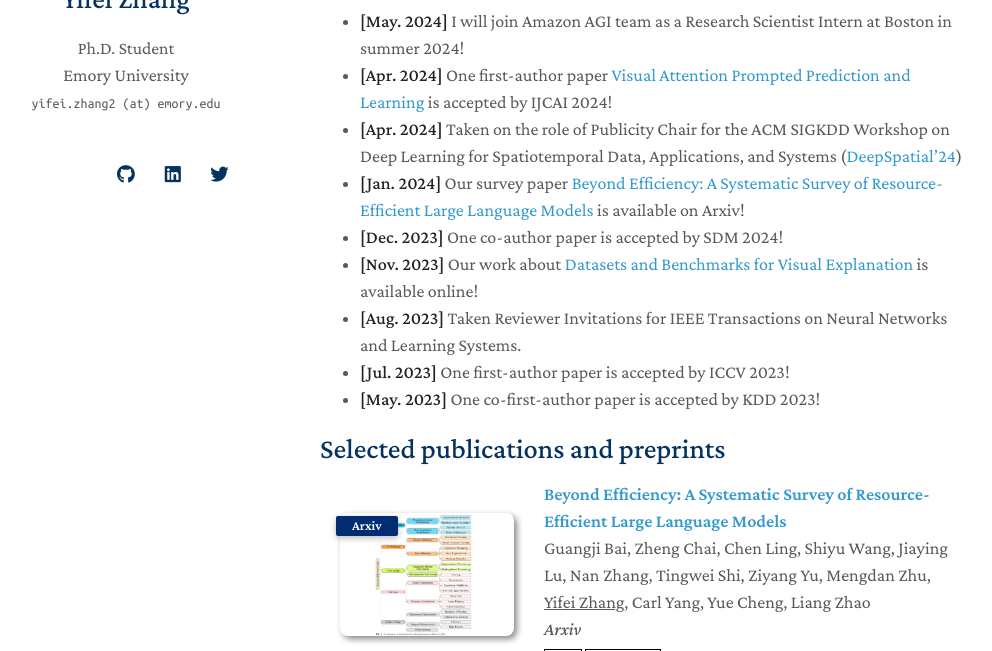
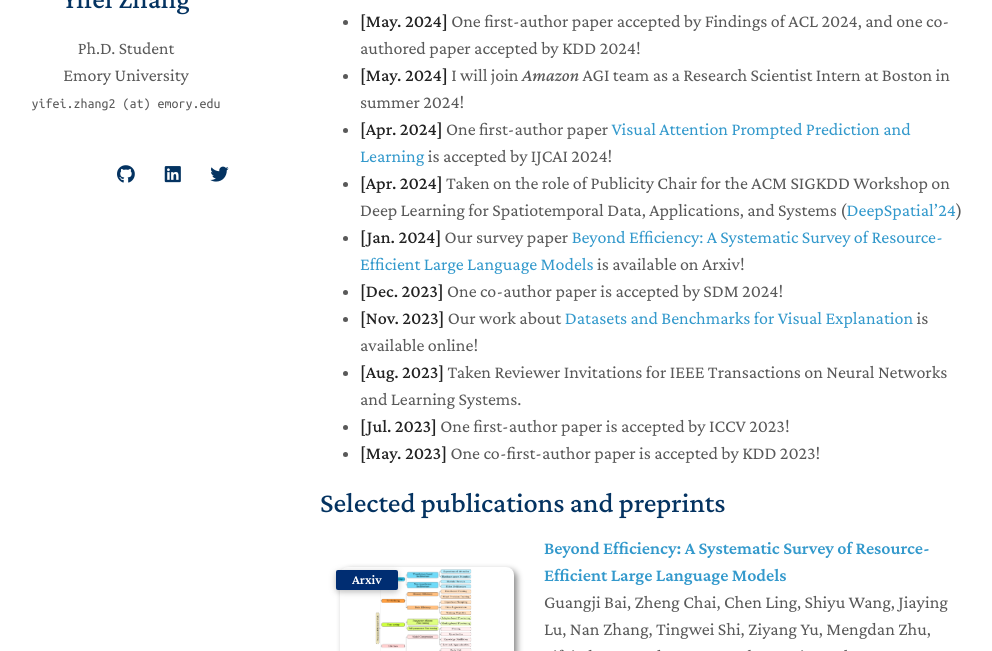
Before and after one commit to yifeizhangcs/yifeizhangcs.github.io, a Jekyll site: the page built from index.md, in a window 1280 px wide and 900 px high, scrolled down 467 px, cut to the strip 249-900 px from the top of the window. Shown: the whole strip, without its empty margins (150-1142 px from the left). Built offline with Jekyll 4.4.1, drawn with Linux system fonts in a browser that asks for light colours; nearby versions of some CDN libraries; a style sheet for code colours, icons or effects is not loaded; our own code applies the rules of GitHub Pages for plain Markdown files.

Commit message:
Update index.md

```diff
--- a/index.md
+++ b/index.md
@@ -17,8 +17,8 @@ I have been actively looking for *research scientist* or *applied scientist* int
 - **Natural Language Processing:** Multimodal Large Language Model, Explanation-guided Learning with Language Model
 
 ## News
-
-- **[May. 2024]** I will join Amazon AGI team as a Research Scientist Intern at Boston in summer 2024!
+- **[May. 2024]** One first-author paper accepted by Findings of ACL 2024, and one co-authored paper accepted by KDD 2024!
+- **[May. 2024]** I will join *Amazon* AGI team as a Research Scientist Intern at Boston in summer 2024!
 - **[Apr. 2024]** One first-author paper [Visual Attention Prompted Prediction and Learning](https://arxiv.org/abs/2310.08420) is accepted by IJCAI 2024!
 - **[Apr. 2024]** Taken on the role of Publicity Chair for the ACM SIGKDD Workshop on Deep Learning for Spatiotemporal Data, Applications, and Systems ([DeepSpatial’24](https://deepspatial2024.github.io/))
 - **[Jan. 2024]** Our survey paper [Beyond Efficiency: A Systematic Survey of Resource-Efficient Large Language Models](https://arxiv.org/abs/2401.00625) is available on Arxiv!
```
